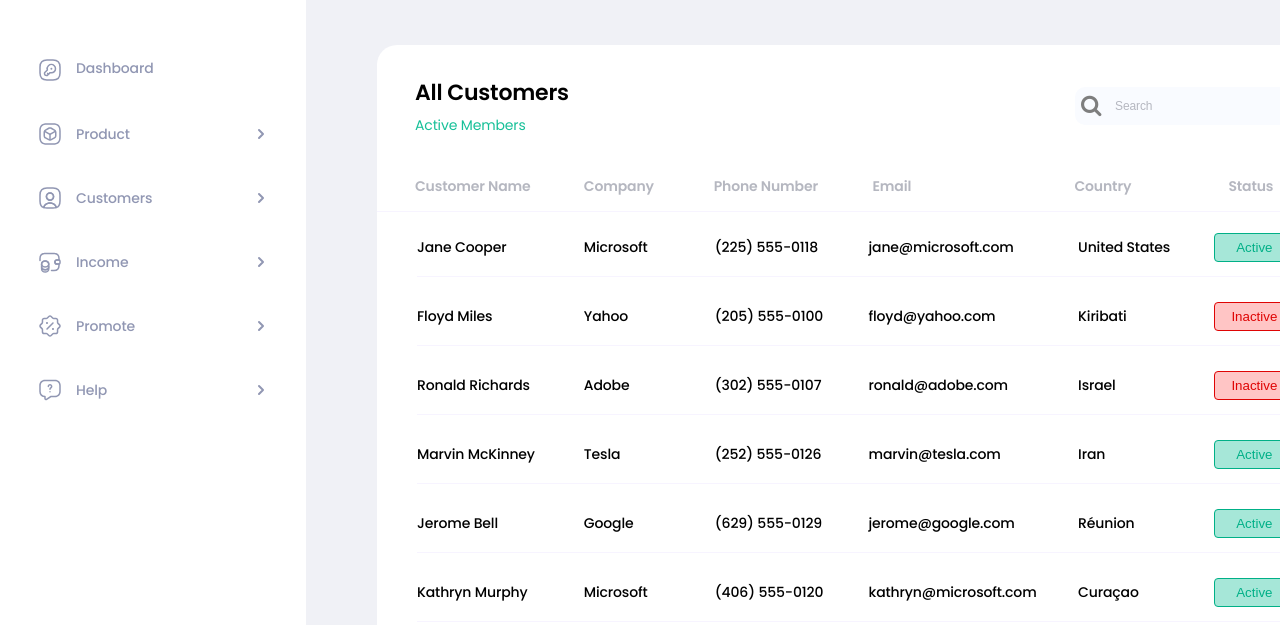
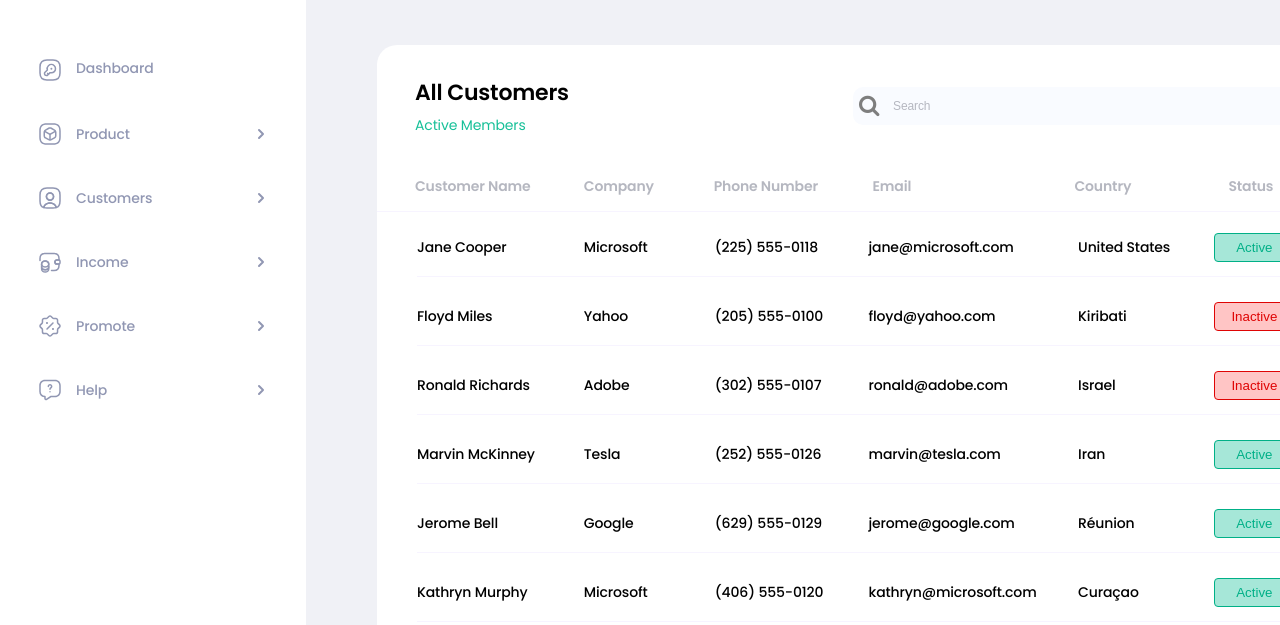
Before and after one commit to petriwna/test-verstka, a website: page src/index.html in a window 1280 px wide. Shown: the part 159-784 px from the top of the page. Drawn offline with nearby package versions, Linux system fonts and the light colour scheme; files that its build step writes are made by us from their sources.

Commit message:
fixed search

```diff
--- a/src/style/layouts/_container-table.scss
+++ b/src/style/layouts/_container-table.scss
@@ -38,6 +38,10 @@
     vertical-align: middle;
     white-space: nowrap;
     position: relative;
+
+    @media screen and (min-width: $media-tablet) {
+      width: 50%;
+    }
   }
 
   &__input input[type="search"] {
@@ -50,6 +54,10 @@
     color: var(--color-secondary-text-light);
     border-radius: 10px;
     letter-spacing: -0.12px;
+
+    @media screen and (min-width: $media-tablet) {
+      width: 100%;
+    }
   }
 
   input[type="search"]::placeholder {
```
